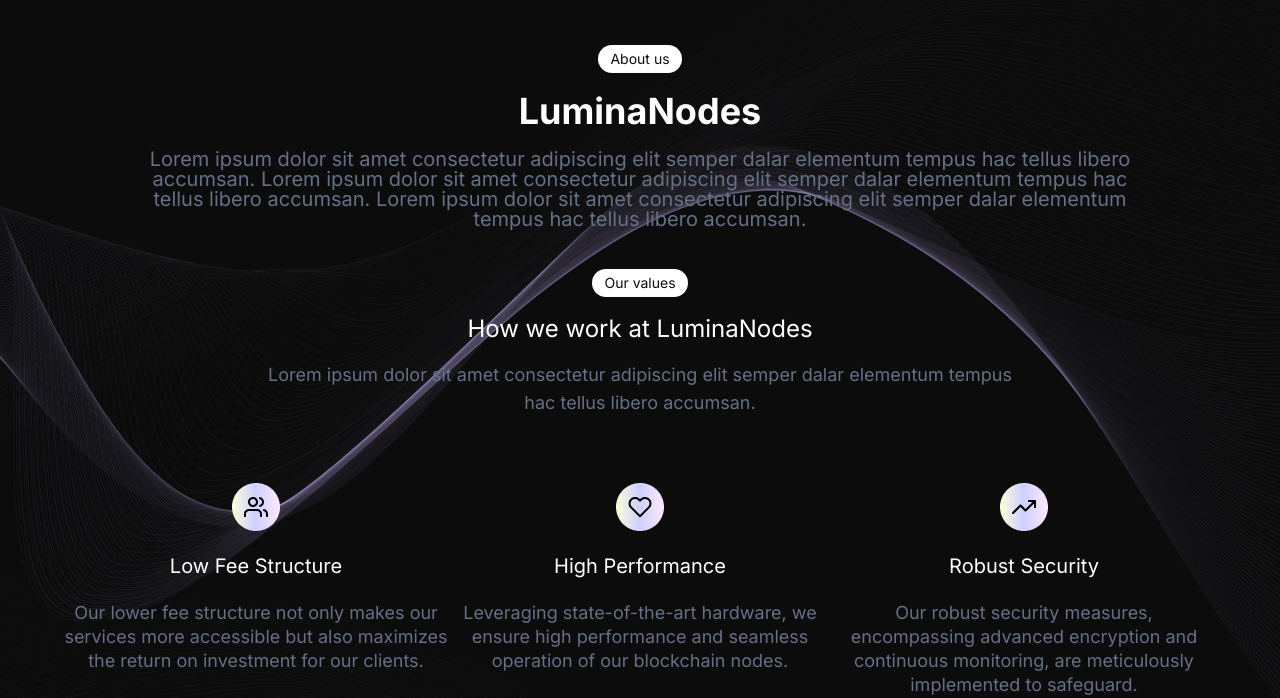
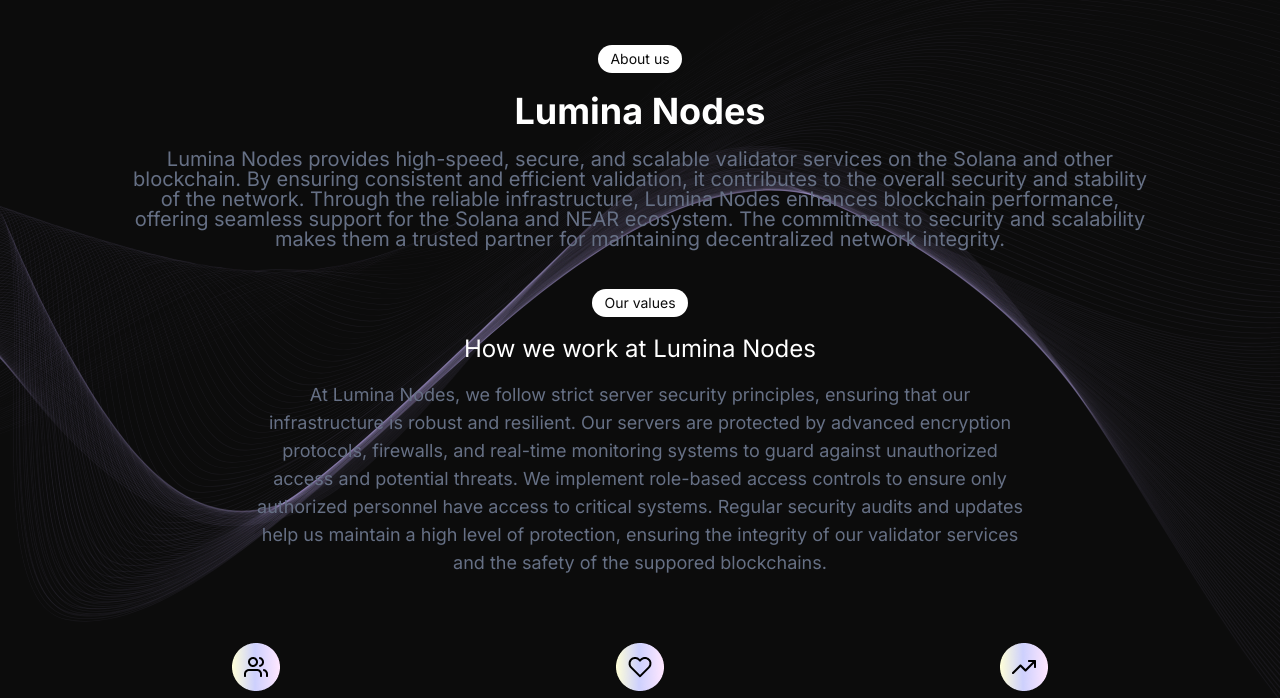
Before and after one commit to LuminanodesWEB/luminanodes-website, a plain HTML site: page index.html in a window 1280 px wide. Shown: the part 95-793 px from the top of the page. Drawn offline with Linux system fonts and the light colour scheme.

Commit message:
main text addition

```diff
--- a/index.html
+++ b/index.html
@@ -32,18 +32,22 @@
             <div class="small-card">
                 About us
             </div>
-            <h1 class="about-header">LuminaNodes</h1>
+            <h1 class="about-header">Lumina Nodes</h1>
             <p class="about-text">
-                Lorem ipsum dolor sit amet consectetur adipiscing elit semper dalar elementum tempus hac tellus libero accumsan. Lorem ipsum dolor sit amet consectetur adipiscing elit semper dalar elementum tempus hac tellus libero accumsan. Lorem ipsum dolor sit amet consectetur adipiscing elit semper dalar elementum tempus hac tellus libero accumsan.
+                Lumina Nodes provides high-speed, secure, and scalable validator services on the Solana and other blockchain. By ensuring consistent and efficient validation, it contributes to the overall security and stability of the network.
+
+                Through the reliable infrastructure, Lumina Nodes enhances blockchain performance, offering seamless support for the Solana and NEAR ecosystem. The commitment to security and scalability makes them a trusted partner for maintaining decentralized network integrity.
             </p>
         </section>
         <section class="main-values section">
             <div class="small-card">
                 Our values
             </div>
-                <h2 class="values-header">How we work at LuminaNodes</h2>
+                <h2 class="values-header">How we work at Lumina Nodes</h2>
                 <p class="values-text">
-                    Lorem ipsum dolor sit amet consectetur adipiscing elit semper dalar elementum tempus hac tellus libero accumsan.
+                    At Lumina Nodes, we follow strict server security principles, ensuring that our infrastructure is robust and resilient. Our servers are protected by advanced encryption protocols, firewalls, and real-time monitoring systems to guard against unauthorized access and potential threats.
+
+                    We implement role-based access controls to ensure only authorized personnel have access to critical systems. Regular security audits and updates help us maintain a high level of protection, ensuring the integrity of our validator services and the safety of the suppored blockchains.
                 </p>
             <div class="values-container">
                 <div class="values-box" id="value-box-1">
```
